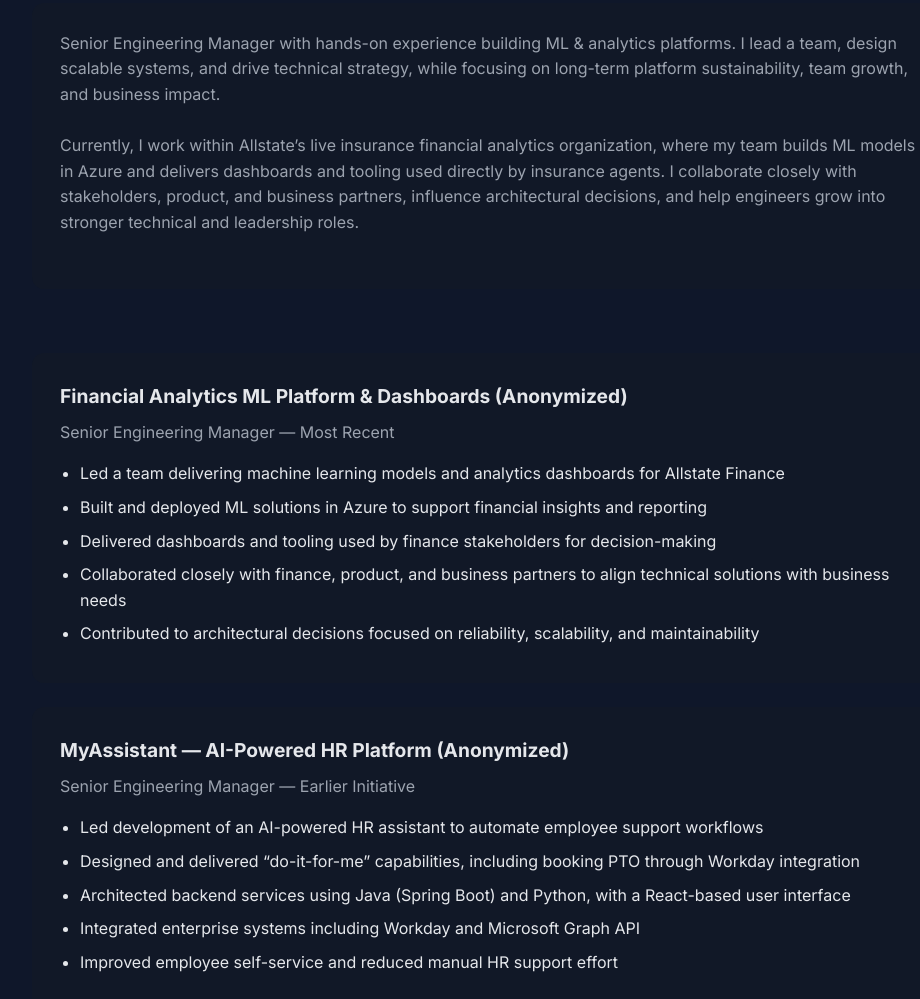
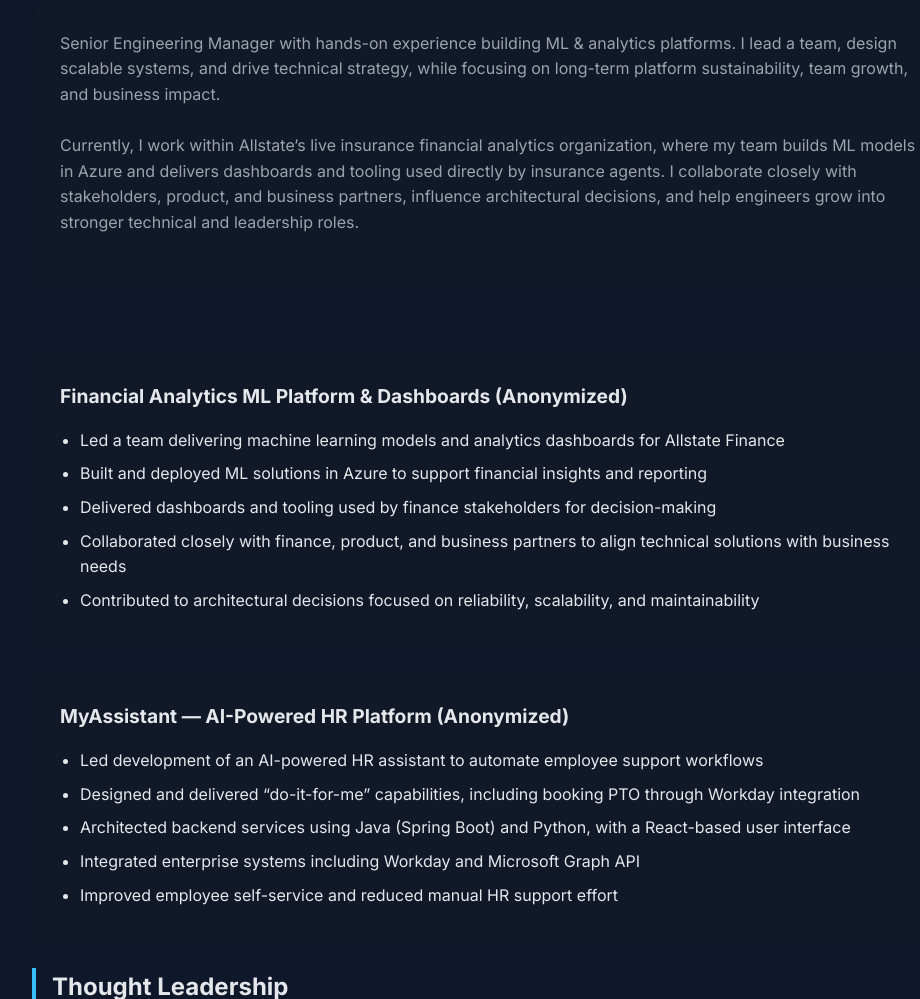
Before and after one commit to susurro0/deniz_cingoez_portfolio.github.io, a plain HTML site: page index.html in a window 1280 px wide. Shown: the part 352-1351 px from the top of the page, without its empty margins (152-1072 px from the left). Drawn offline with Linux system fonts and the light colour scheme.

```diff
--- a/index.html
+++ b/index.html
@@ -145,9 +145,6 @@
     <!-- CASE STUDIES -->
     <div class="card">
         <h3>Financial Analytics ML Platform & Dashboards (Anonymized)</h3>
-        <p>
-            Senior Engineering Manager — Most Recent
-        </p>
         <ul>
             <li>Led a team delivering machine learning models and analytics dashboards for Allstate Finance</li>
             <li>Built and deployed ML solutions in Azure to support financial insights and reporting</li>
@@ -158,9 +155,6 @@
     </div>
     <div class="card">
         <h3>MyAssistant — AI-Powered HR Platform (Anonymized)</h3>
-        <p>
-            Senior Engineering Manager — Earlier Initiative
-        </p>
         <ul>
             <li>Led development of an AI-powered HR assistant to automate employee support workflows</li>
             <li>Designed and delivered “do-it-for-me” capabilities, including booking PTO through Workday integration</li>
```
